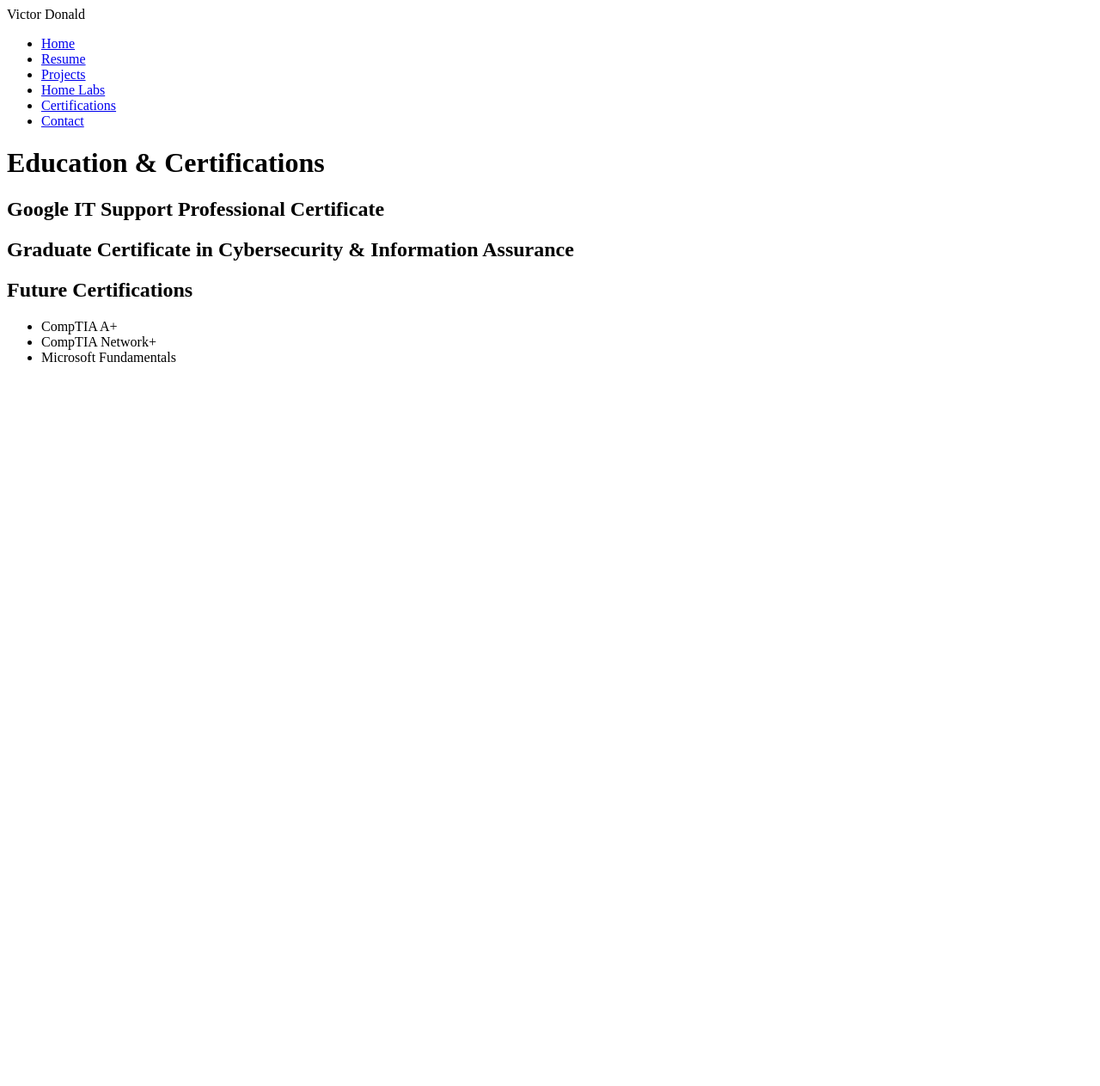
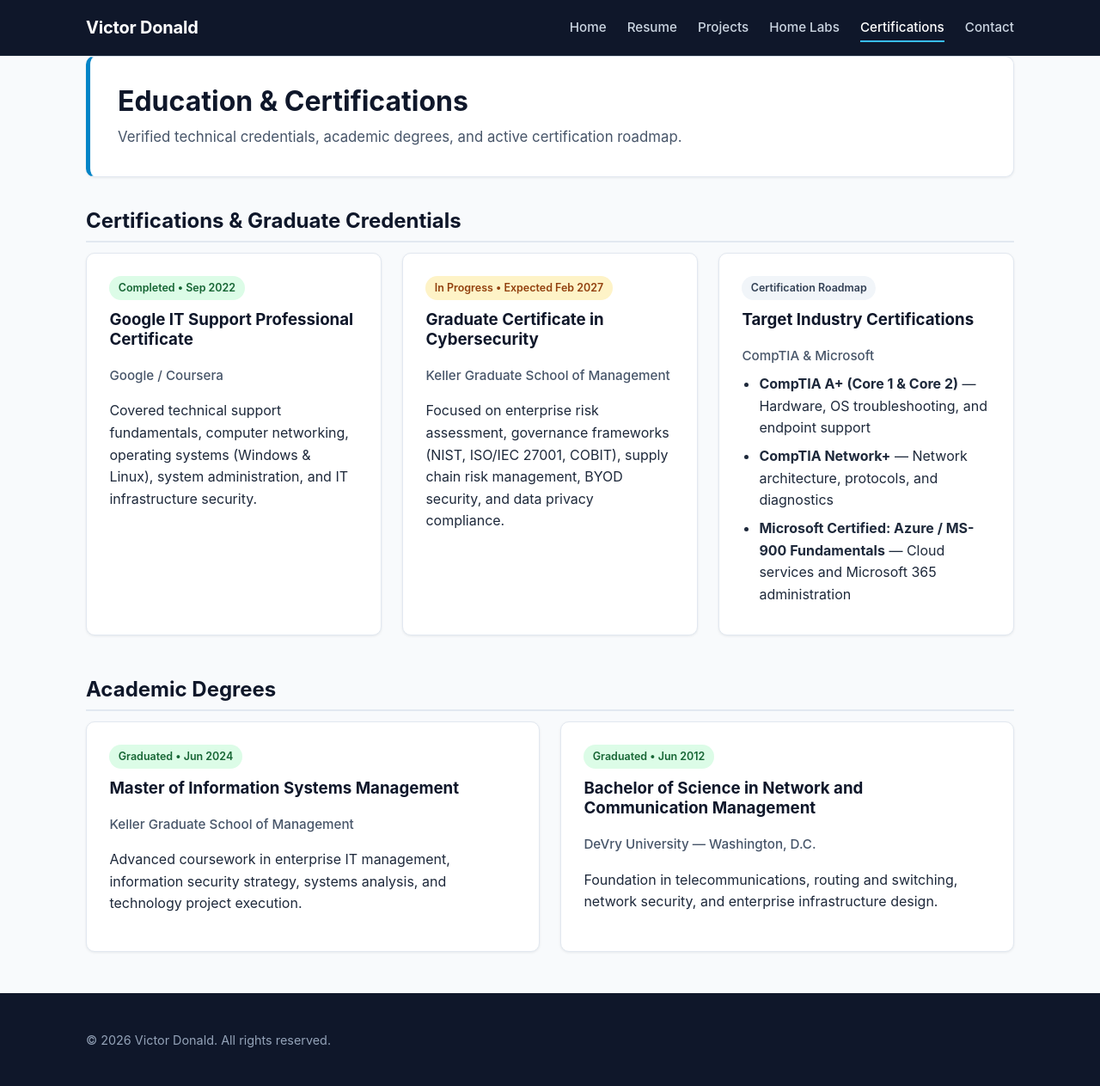
Before and after one commit to Victor-Donald/victor-donald.github.io, a plain HTML site: page certifications.html in a window 1280 px wide. Shown: the whole page at 86% size. Before the commit the page ends 800 px from the top, so only its background shows below. Drawn offline with Linux system fonts and the light colour scheme.

Commit message:
Update certifications.html

```diff
--- a/certifications.html
+++ b/certifications.html
@@ -1,71 +1,116 @@
-<header>
+<!DOCTYPE html>
+<html lang="en">
+<head>
+  <meta charset="UTF-8">
+  <meta name="viewport" content="width=device-width, initial-scale=1.0">
+  <title>Education &amp; Certifications | Victor Donald</title>
+  <link rel="stylesheet" href="style.css">
+</head>
+<body>
 
-<div class="container">
+  <header class="site-header">
+    <div class="container header-inner">
+      <a href="index.html" class="logo">Victor Donald</a>
 
-<div class="logo">
-Victor Donald
-</div>
+      <nav aria-label="Primary Navigation">
+        <ul class="nav-list">
+          <li><a href="index.html">Home</a></li>
+          <li><a href="resume.html">Resume</a></li>
+          <li><a href="projects.html">Projects</a></li>
+          <li><a href="homelabs.html">Home Labs</a></li>
+          <li><a href="certifications.html" aria-current="page">Certifications</a></li>
+          <li><a href="contact.html">Contact</a></li>
+        </ul>
+      </nav>
+    </div>
+  </header>
 
-<nav>
+  <main class="container">
+    <div class="page-header">
+      <h1>Education &amp; Certifications</h1>
+      <p>Verified technical credentials, academic degrees, and active certification roadmap.</p>
+    </div>
 
-<ul>
+    <section class="cert-section" aria-labelledby="earned-credentials-heading">
+      <h2 id="earned-credentials-heading">Certifications &amp; Graduate Credentials</h2>
+      <div class="cert-grid">
 
-<li><a href="index.html">Home</a></li>
+        <article class="cert-card">
+          <div class="card-header">
+            <span class="badge status-complete">Completed &bull; Sep 2022</span>
+            <h3>Google IT Support Professional Certificate</h3>
+            <p class="issuer">Google / Coursera</p>
+          </div>
+          <p>
+            Covered technical support fundamentals, computer networking, operating systems (Windows &amp; Linux),
+            system administration, and IT infrastructure security.
+          </p>
+        </article>
 
-<li><a href="resume.html">Resume</a></li>
+        <article class="cert-card">
+          <div class="card-header">
+            <span class="badge status-progress">In Progress &bull; Expected Feb 2027</span>
+            <h3>Graduate Certificate in Cybersecurity</h3>
+            <p class="issuer">Keller Graduate School of Management</p>
+          </div>
+          <p>
+            Focused on enterprise risk assessment, governance frameworks (NIST, ISO/IEC 27001, COBIT),
+            supply chain risk management, BYOD security, and data privacy compliance.
+          </p>
+        </article>
 
-<li><a href="projects.html">Projects</a></li>
+        <article class="cert-card">
+          <div class="card-header">
+            <span class="badge status-planned">Certification Roadmap</span>
+            <h3>Target Industry Certifications</h3>
+            <p class="issuer">CompTIA &amp; Microsoft</p>
+          </div>
+          <ul class="cert-roadmap">
+            <li><strong>CompTIA A+ (Core 1 &amp; Core 2)</strong> — Hardware, OS troubleshooting, and endpoint support</li>
+            <li><strong>CompTIA Network+</strong> — Network architecture, protocols, and diagnostics</li>
+            <li><strong>Microsoft Certified: Azure / MS-900 Fundamentals</strong> — Cloud services and Microsoft 365 administration</li>
+          </ul>
+        </article>
 
-<li><a href="homelabs.html">Home Labs</a></li>
+      </div>
+    </section>
 
-<li><a href="certifications.html">Certifications</a></li>
+    <section class="cert-section" aria-labelledby="degrees-heading">
+      <h2 id="degrees-heading">Academic Degrees</h2>
+      <div class="cert-grid">
 
-<li><a href="contact.html">Contact</a></li>
+        <article class="cert-card">
+          <div class="card-header">
+            <span class="badge status-complete">Graduated &bull; Jun 2024</span>
+            <h3>Master of Information Systems Management</h3>
+            <p class="issuer">Keller Graduate School of Management</p>
+          </div>
+          <p>
+            Advanced coursework in enterprise IT management, information security strategy, systems analysis,
+            and technology project execution.
+          </p>
+        </article>
 
-</ul>
+        <article class="cert-card">
+          <div class="card-header">
+            <span class="badge status-complete">Graduated &bull; Jun 2012</span>
+            <h3>Bachelor of Science in Network and Communication Management</h3>
+            <p class="issuer">DeVry University — Washington, D.C.</p>
+          </div>
+          <p>
+            Foundation in telecommunications, routing and switching, network security, and enterprise infrastructure design.
+          </p>
+        </article>
 
-</nav>
+      </div>
+    </section>
+  </main>
 
-</div>
+  <footer class="site-footer">
+    <div class="container">
+      <p>&copy; 2026 Victor Donald. All rights reserved.</p>
+    </div>
+  </footer>
 
-</header>
-<main class="page-header">
-
-<h1>Education & Certifications</h1>
-
-</main>
-
-<section>
-
-<div class="cert-card">
-
-<h2>Google IT Support Professional Certificate</h2>
-
-</div>
-
-<div class="cert-card">
-
-<h2>
-Graduate Certificate in
-Cybersecurity & Information Assurance
-</h2>
-
-</div>
-
-<div class="cert-card">
-
-<h2>Future Certifications</h2>
-
-<ul>
-
-<li>CompTIA A+</li>
-
-<li>CompTIA Network+</li>
-
-<li>Microsoft Fundamentals</li>
-
-</ul>
-
-</div>
-
-</section>
+</body>
+</html>
```
